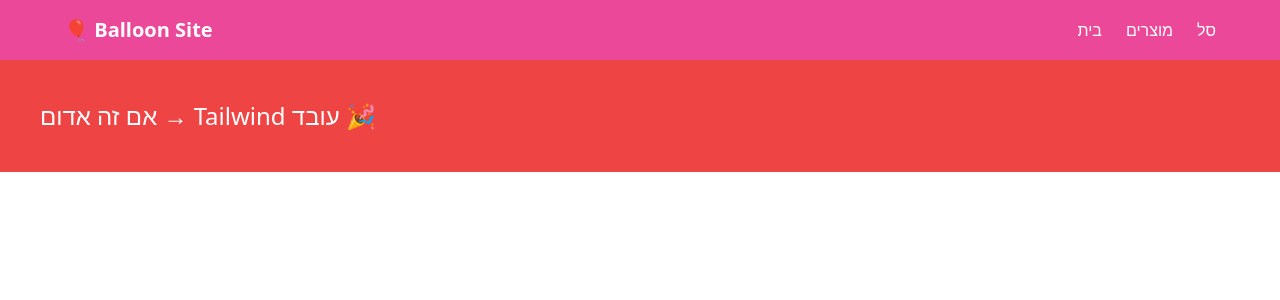
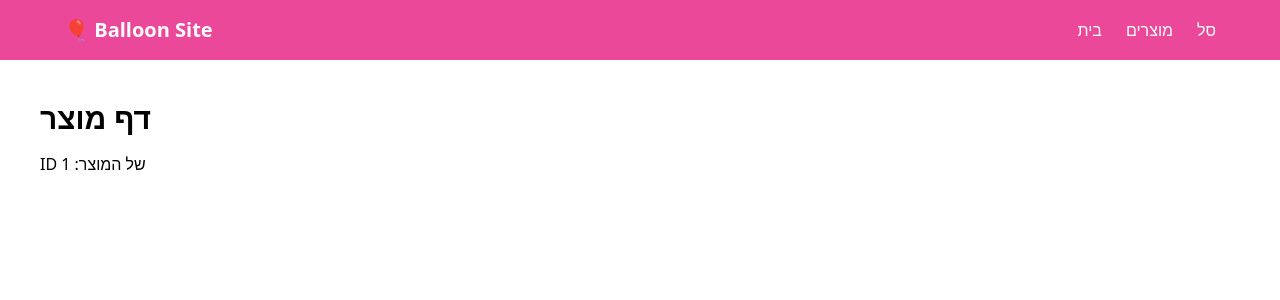
Before and after one commit to brachi-maman/balloon-site, a React (Vite) app: page /product/1 in a window 1280 px wide. Shown: the top 300 px of the page. Built offline with nearby package versions, Linux system fonts and the light colour scheme.

Commit message:
add product page with dynamic routing

```diff
--- a/src/App.jsx
+++ b/src/App.jsx
@@ -3,15 +3,13 @@ import Navbar from "./components/Navbar";
 import Home from "./pages/Home";
 import Products from "./pages/Products";
 import Cart from "./pages/Cart";
-
+import ProductPage from "./pages/ProductDetails";
 function App() {
   return (
     <>
       <Navbar />
-<div className="bg-red-500 text-white p-10 text-2xl">
-  אם זה אדום → Tailwind עובד 🎉
-</div>
       <Routes>
+        <Route path="/product/:id" element={<ProductPage />} />
         <Route path="/" element={<Home />} />
         <Route path="/products" element={<Products />} />
         <Route path="/cart" element={<Cart />} />
--- a/src/components/ProductCard.jsx
+++ b/src/components/ProductCard.jsx
@@ -1,6 +1,12 @@
+import { useNavigate } from "react-router-dom";
 export default function ProductCard({ product }) {
+  const navigate = useNavigate();
+
   return (
-    <div className="bg-white rounded-2xl shadow-md overflow-hidden hover:shadow-xl transition">
+    <div
+      onClick={() => navigate(`/product/${product.id}`)}
+      className="bg-white rounded-2xl shadow-md overflow-hidden hover:shadow-xl transition cursor-pointer"
+    >
 
       {/* תמונה */}
       <div className="relative group h-48 w-full overflow-hidden rounded-t-2xl">
--- a/src/pages/ProductDetails.jsx
+++ b/src/pages/ProductDetails.jsx
@@ -0,0 +1,12 @@
+import { useParams } from "react-router-dom";
+
+export default function ProductPage() {
+  const { id } = useParams();
+
+  return (
+    <div className="p-10">
+      <h1 className="text-3xl font-bold">דף מוצר</h1>
+      <p className="mt-4">ID של המוצר: {id}</p>
+    </div>
+  );
+}
--- a/src/pages/Products.jsx
+++ b/src/pages/Products.jsx
@@ -17,9 +17,7 @@ export default function Products() {
 
     return (
         <div className="p-6">
-<div className="bg-red-500 text-white p-10">
-  בדיקה אם Tailwind עובד
-</div>            <h1 className="text-2xl font-bold mb-6">המוצרים שלנו</h1>
+            <h1 className="text-2xl font-bold mb-6">המוצרים שלנו</h1>
             <div className="grid grid-cols-2 sm:grid-cols-3 md:grid-cols-4 lg:grid-cols-5 gap-8">
                 {products.map((product) => (
                     <ProductCard key={product.id} product={product} />
```
